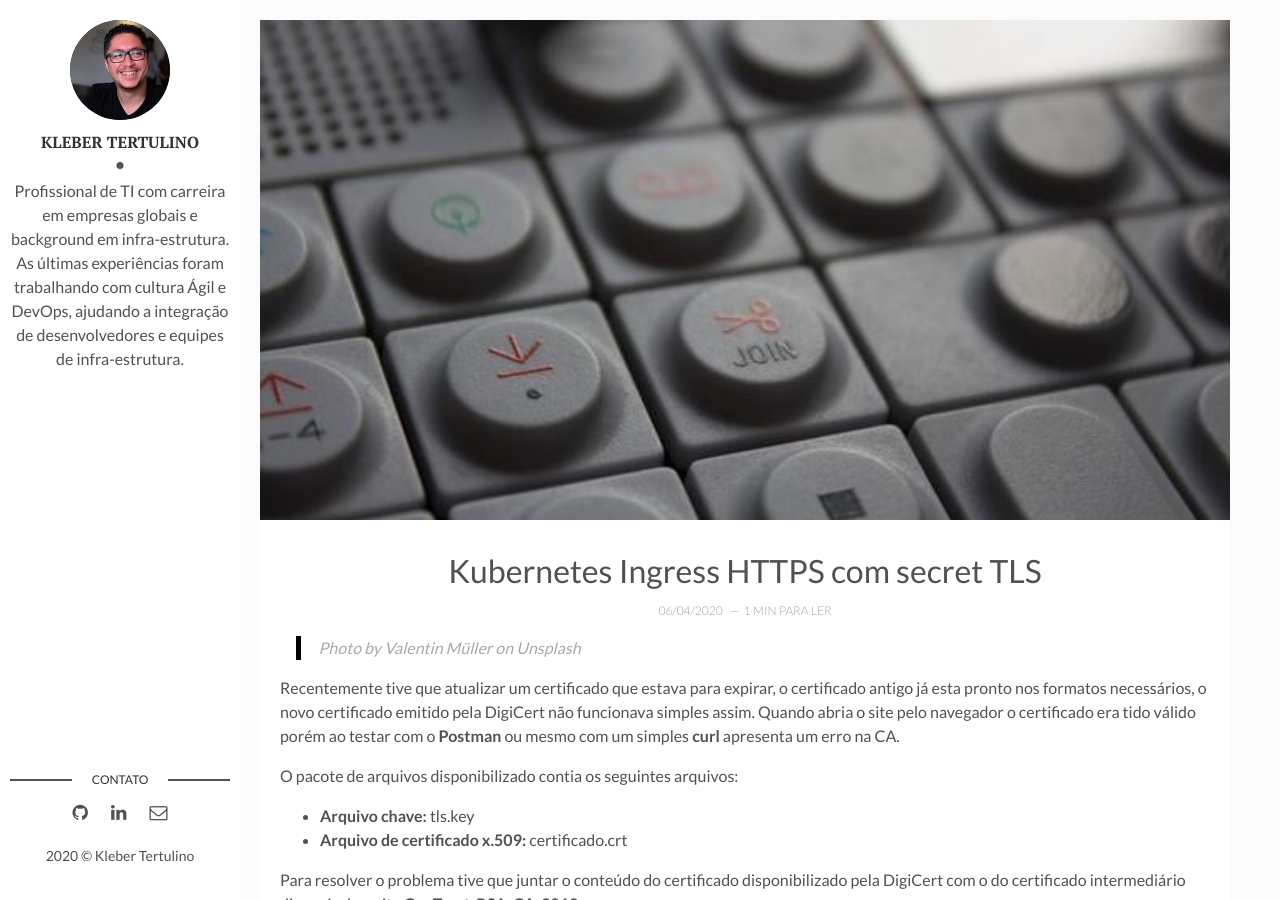
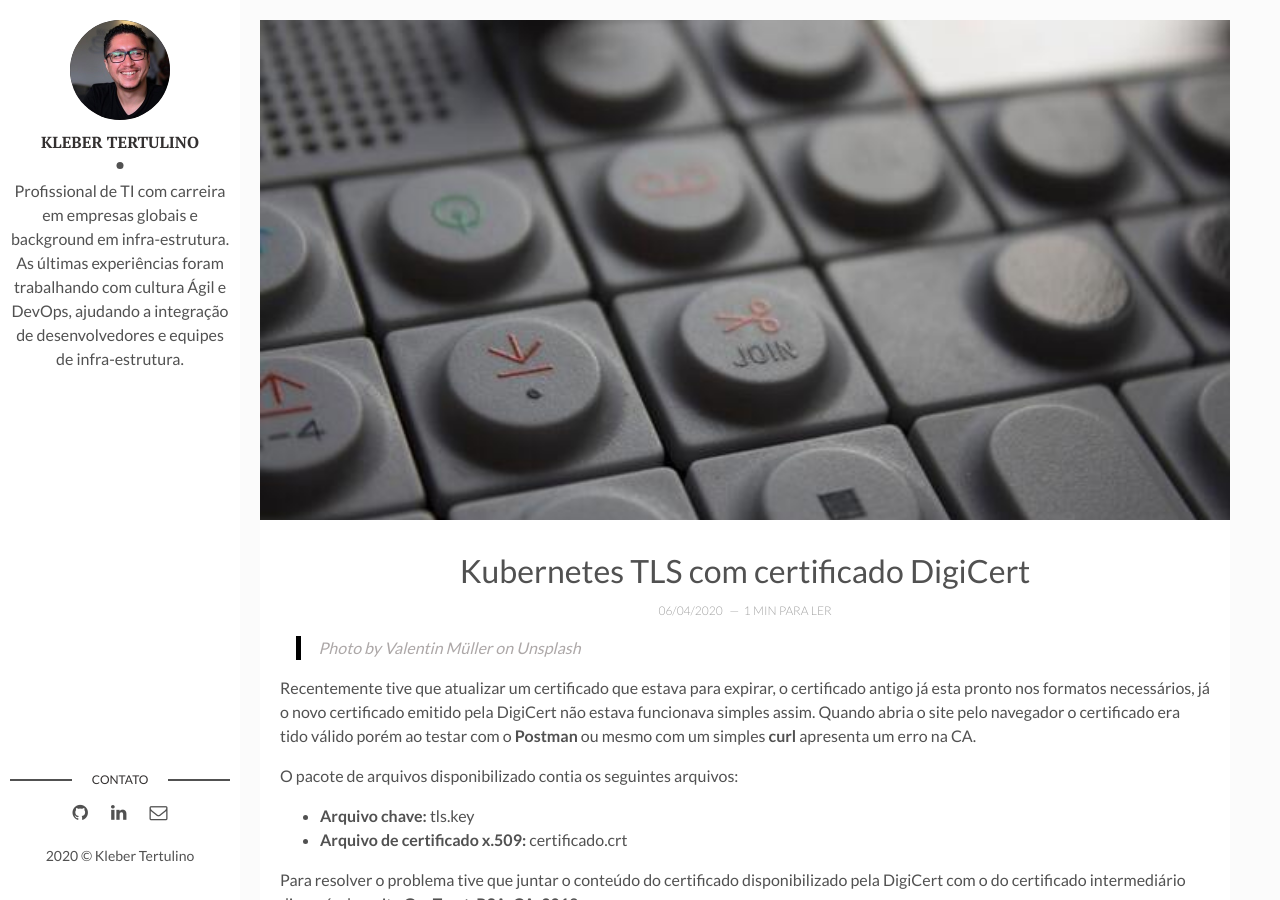
Before and after one commit to klebertertulino/klebertertulino.github.io, a Jekyll site: the page built from _posts/2020-04-07-kubernetes-tls-digicert.md, in a window 1280 px wide and 900 px high. Built offline with Jekyll 4.4.1, drawn with Linux system fonts in a browser that asks for light colours.

Commit message:
Change some names

```diff
--- a/_posts/2020-04-07-kubernetes-tls-digicert.md
+++ b/_posts/2020-04-07-kubernetes-tls-digicert.md
@@ -1,14 +1,14 @@
 ---
 layout: post
-title: Kubernetes Ingress HTTPS com secret TLS
+title: Kubernetes TLS com certificado DigiCert
 date: 2020-04-07 00:00:00 +0300
-description: Como criar uma secret TLS com certificados da DigiCert
+description: Como criar uma secret TLS com certificado da DigiCert
 img: join.jpg
 tags: [Kubernetes, TLS]
 ---
 > *Photo by Valentin Müller on Unsplash*
 
-Recentemente tive que atualizar um certificado que estava para expirar, o certificado antigo já esta pronto nos formatos necessários, o novo certificado emitido pela DigiCert não funcionava simples assim. Quando abria o site pelo navegador o certificado era tido válido porém ao testar com o **Postman** ou mesmo com um simples **curl** apresenta um erro na CA.
+Recentemente tive que atualizar um certificado que estava para expirar, o certificado antigo já esta pronto nos formatos necessários, já o novo certificado emitido pela DigiCert não estava funcionava simples assim. Quando abria o site pelo navegador o certificado era tido válido porém ao testar com o **Postman** ou mesmo com um simples **curl** apresenta um erro na CA.
 
 O pacote de arquivos disponibilizado contia os seguintes arquivos:
 
```
